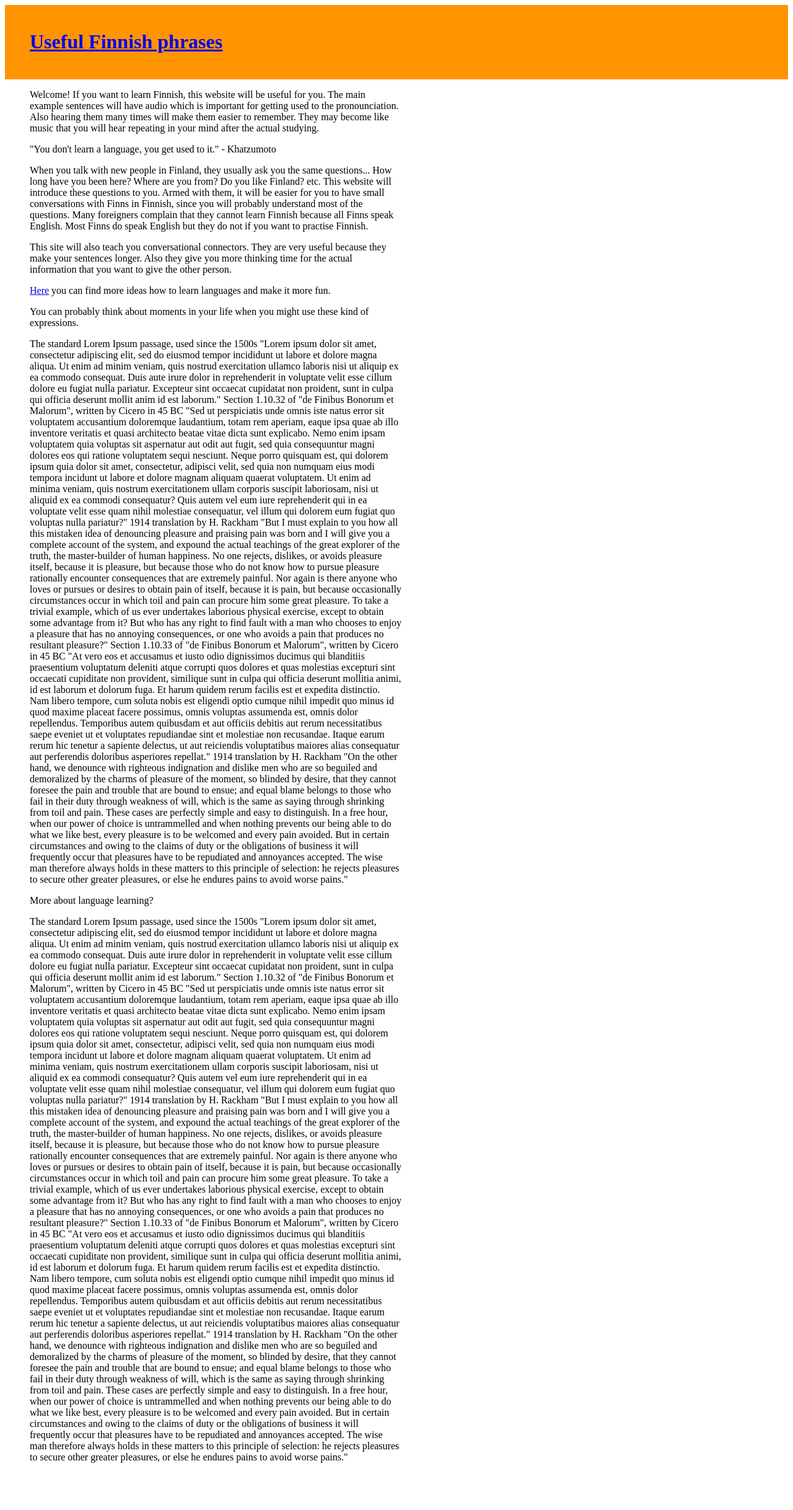
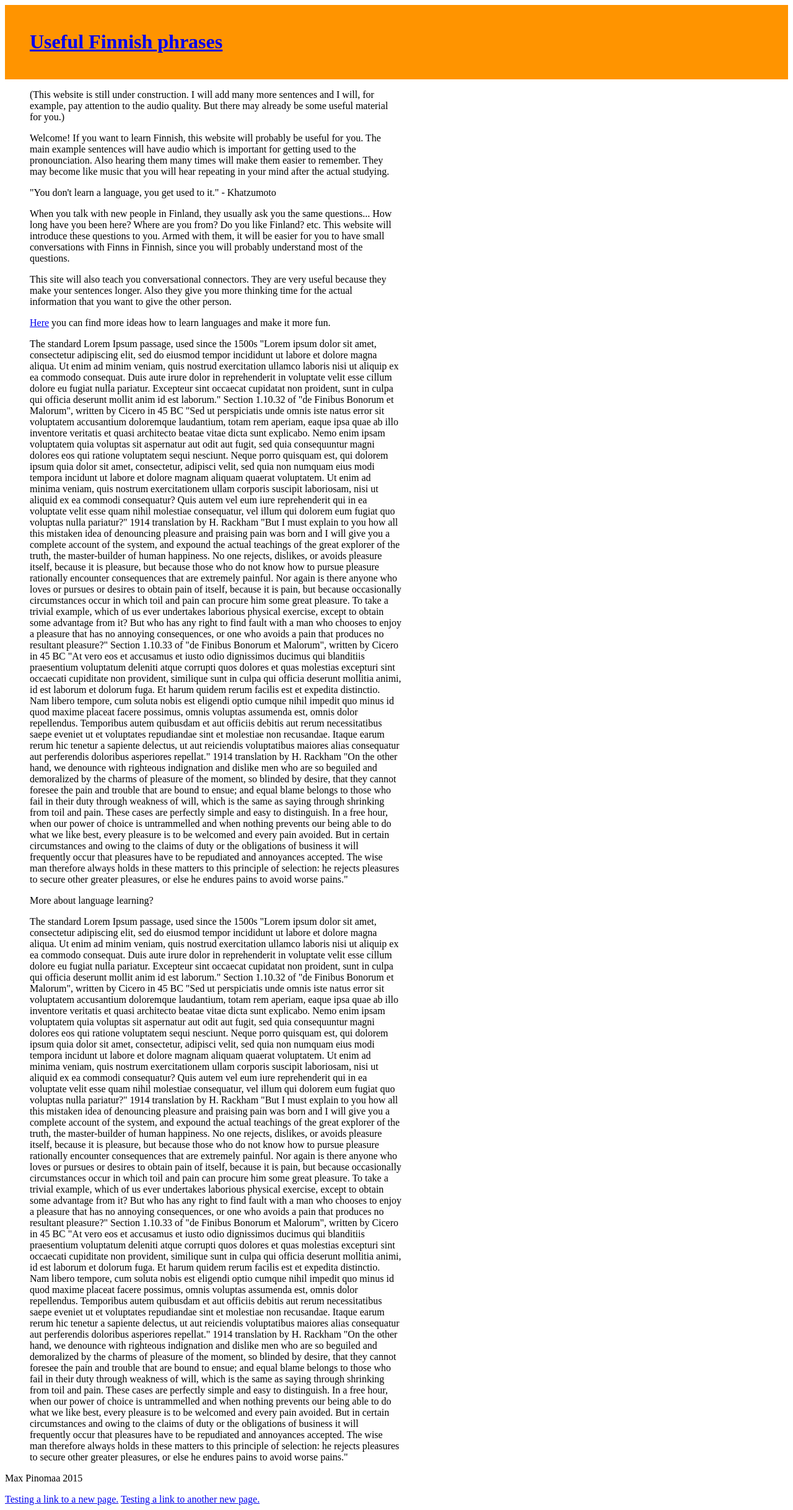
Before and after one commit to maxpinomaa/useful-phrases, a Django app: page / in a window 1280 px wide. Shown: the whole page at 62% size. Before the commit the page ends 2360 px from the top, so only its background shows below. Run offline with Django 3.2, Linux system fonts and the light colour scheme; data that the repository does not hold is empty.

Commit message:
Added a couple of new pages.

```diff
--- a/phrasebook/templates/phrasebook/base.html
+++ b/phrasebook/templates/phrasebook/base.html
@@ -7,6 +7,7 @@
     <body>
         <div class="page-header">
             <h1><a href="/">Useful Finnish phrases</a></h1>
+
         </div>
         <div class = "content container">
             <div class="row">
@@ -16,5 +17,8 @@
                 </div>
             </div>
         </div>
+        <p>Max Pinomaa 2015</p>
+        <a href="{% url 'post_new' %}">Testing a link to a new page.</a>
+        <a href="{% url 'reverse_list' %}">Testing a link to another new page.</a>
     </body>
 </html>
--- a/phrasebook/templates/phrasebook/post_list.html
+++ b/phrasebook/templates/phrasebook/post_list.html
@@ -1,9 +1,11 @@
 {% extends 'phrasebook/base.html' %}
-{% block title %}Useful stuff{% endblock %}
+{% block title %}Useful Finnish phrases {% endblock %}
 {% load staticfiles %}
 
 {% block content %}
-<p>Welcome! If you want to learn Finnish, this website will be useful for you.
+<p>(This website is still under construction. I will add many more sentences and I will, for example, pay attention to the audio quality.
+But there may already be some useful material for you.)</p>
+<p>Welcome! If you want to learn Finnish, this website will probably be useful for you.
 The main example sentences will have audio which is important
 for getting used to the pronounciation. Also hearing them many times will make them easier
 to remember. They may become like music that you will hear repeating in your mind after the
@@ -13,14 +15,11 @@ actual studying.</p>
 How long have you been here? Where are you from? Do you like Finland? etc.
 This website will introduce these questions to you. Armed with them, it will be easier
 for you to have small conversations with Finns in Finnish, since you will probably understand
-most of the questions. Many foreigners complain that they cannot learn Finnish because all Finns
-speak English. Most Finns do speak English but they do not if you want to practise Finnish.</p>
+most of the questions.</p>
 <p>This site will also teach you conversational connectors. They are very useful because
 they make your sentences longer. Also they give you more thinking time for the actual information
 that you want to give the other person.</p>
 <p> <a href="#more">Here</a> you can find more ideas how to learn languages and make it more fun.</p>
-<p>You can probably think about moments in your life when you might use
-these kind of expressions.</p>
 
     {% for post in posts %}
         <div class="post">
@@ -41,6 +40,7 @@ these kind of expressions.</p>
                 </tr>
             </table>
         </div>
+        <br>
         <br>
     {% endfor %}
 <p>
--- a/phrasebook/urls.py
+++ b/phrasebook/urls.py
@@ -3,4 +3,6 @@ from . import views
 
 urlpatterns = [
     url(r'^$', views.post_list, name='post_list'),
+    url(r'^post/new/$', views.post_new, name='post_new'),
+    url(r'^post/reverse/$', views.reverse_list, name='reverse_list'),
 ]
--- a/phrasebook/views.py
+++ b/phrasebook/views.py
@@ -1,7 +1,17 @@
 from django.shortcuts import render
 from django.utils import timezone
 from .models import Convcon
+from .forms import PostForm
 
 def post_list(request):
+    posts = Convcon.objects.filter(published_date__lte=timezone.now()).order_by('-published_date')
+    return render(request, 'phrasebook/post_list.html', {'posts': posts})
+
+def post_new(request):
+    form = PostForm()
+    return render(request, 'phrasebook/post_edit.html', {'form': form})
+
+
+def reverse_list(request):
     posts = Convcon.objects.filter(published_date__lte=timezone.now()).order_by('published_date')
-    return render(request, 'phrasebook/post_list.html', {'posts': posts})
+    return render(request, 'phrasebook/reverse_list.html', {'posts': posts})
```
Also changed, not shown: phrasebook/forms.py (added, +11 -0 lines), phrasebook/templates/phrasebook/post_edit.html (added, +11 -0 lines), phrasebook/templates/phrasebook/reverse_list.html (added, +27 -0 lines).
